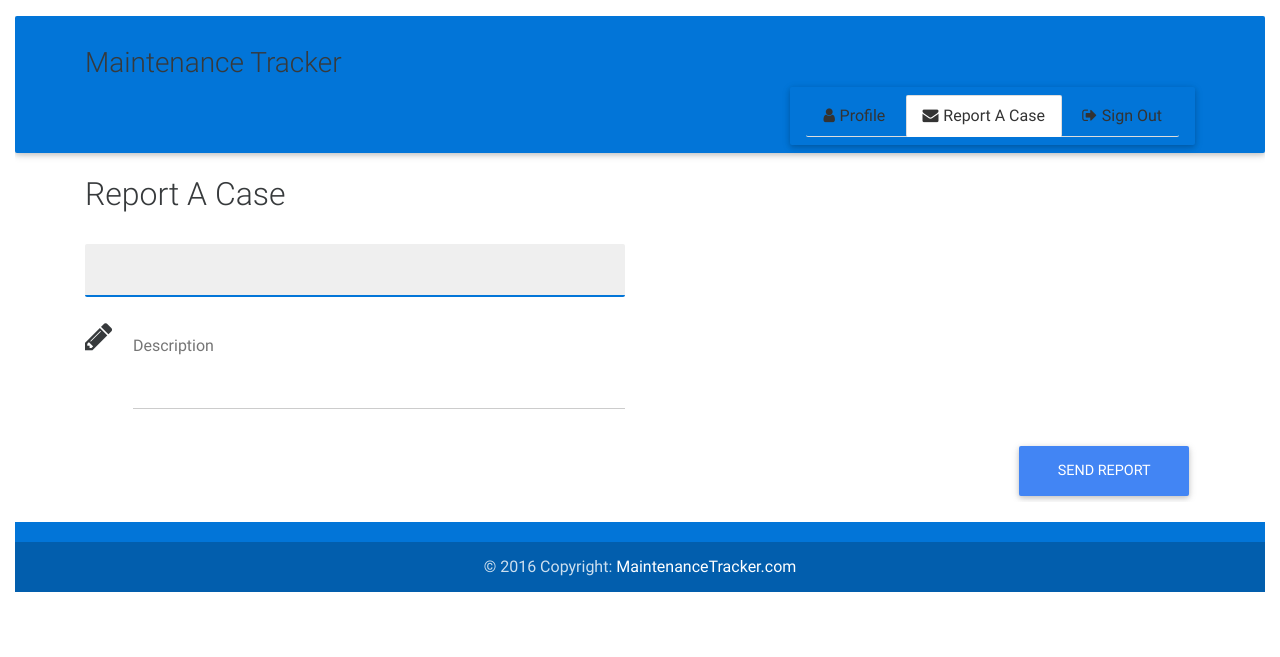
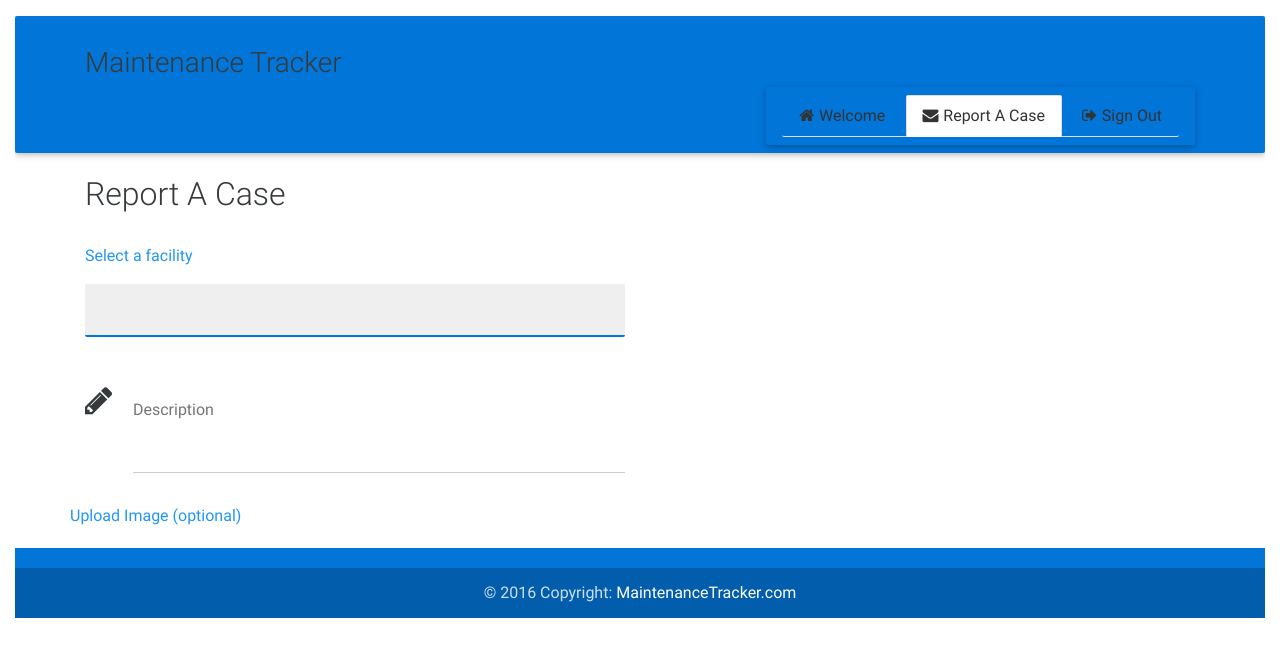
Before and after one commit to esther216/bc-19-maintenance-tracker, a Node project: template views/pages/staff.ejs in a window 1280 px wide, after a click on "Report A Case". Shown: the top 657 px of the page. Run offline with Node 20 templates, Linux system fonts and the light colour scheme; the template is opened without the code that fills it, so the values that code supplies are empty; some libraries are stand-ins or nearby versions.

Commit message:
clear UI bugs

```diff
--- a/public/css/styles.css
+++ b/public/css/styles.css
@@ -29,8 +29,23 @@
 select:after{
 	content:"\f063";
 }
+.blockquote > ul{
+  margin-left: 1em;
+}
 
-
+#home h1, #home h4, #contact h2{
+  font-weight: 400;
+}
+#sign-in .card{
+  border-right: 3px solid #0275d8;
+}
+#sign-in .card-block > div.mdform{
+  margin-top: 1em;
+  width: 100%!important;
+}
+.blockquote > ul > li{
+  list-style: disc;
+}
 .navbar.navbar-dark .nav-link, .navbar.navbar-dark .navbar-toggler{
     color: #333;
 }
@@ -54,28 +69,20 @@
 }*/
 
 @media (max-width: 768px) {
-    .full-bg-img,
+    /*.full-bg-img,
     .view {
         height: auto;
         position: relative;
-    }
+    }*/
 }
 
-/*.description {
-    padding-top: 25%;
-    padding-bottom: 3rem;
-    color: #fff
-}*/
 
 @media (max-width: 992px) {
-    .description {
-        padding-top: 7rem;
-        text-align: center;
-    }
+
 }
 
-@media (min-width: 576px) {
-    .card{
-        width: 100%;
-    }
+@media (max-width: 576px) {
+ .row > #sign-in.col-xs-6{
+  width: 100%;
+ }
 }
--- a/views/pages/staff.ejs
+++ b/views/pages/staff.ejs
@@ -7,7 +7,7 @@
 				<nav class="navbar navbar-dark bg-primary pull-right">
 					<ul class="nav nav-tabs tabs-2" role="tablist">
 				    <li class="nav-item">
-				       <a class="nav-link active" data-toggle="tab" href="#profile" role="tab"><i class="fa fa-user"></i>Profile</a>
+				       <a class="nav-link active" data-toggle="tab" href="#welcome" role="tab"><i class="fa fa-home"></i>Welcome</a>
 				    </li>
 				    <li class="nav-item">
 				       <a class="nav-link" data-toggle="tab" href="#report" role="tab"><i class="fa fa-envelope"></i>Report A Case</a>
@@ -22,14 +22,13 @@
 <!--/.Navbar-->
 
 <div class="tab-content">
-	<div class="tab-pane fade in active" id="profile" role="tabpanel">
+	<div class="tab-pane fade in active" id="welcome" role="tabpanel">
     <br>
 		<div class="container">
-			<h2 class="h2-responsive wow fadeInLeft">Profile</h2>
-	    <h6>Name: </h6>
-	    <h6>Email: </h6>
-	    <h6>Phone Number: </h6>
-	    <h6>Role: </h6>
+			<h2 class="h2-responsive wow fadeInLeft blue-text text-center">Hello User!</h2>
+	    <p>Trust you are having a great day. Please check your notification for important updates.</p>
+	    <p>Do you have an oberservation? Kindly make your request by clicking on the 'Report A Case" tab above. Thank you</>
+	    <p><em>Enjoy the rest of your day.</em></p>
 		</div>
   </div>
   <div class="tab-pane fade" id="report" role="tabpanel">
@@ -38,10 +37,14 @@
     	<h2 class="h2-responsive wow fadeInLeft">Report A Case</h2>
     	<br>
     	<div class= "row">
-    		<div class= "col-md-6">
-    			<select>
+    		<div class= "col-md-6 ">
+    			<div class="md-form">
+    				<p class="blue-text">Select a facility</p>
+    				<select id="all" class="md-select">
 
-    			</select>
+    				</select>
+
+    			</div>
     		</div>
     	</div>
     	<br>
@@ -49,10 +52,41 @@
     		<div class= "col-md-6">
     			<div class="md-form">
 				    <i class="fa fa-pencil prefix"></i>
-				    <textarea type="text" id="description" class="md-textarea"></textarea>
+				    <textarea type="text" id="description" class="md-textarea blue-text"></textarea>
 				    <label for="description">Description</label>
 					</div>
     		</div>
+    	</div>
+    	<div class="row">
+    		<a class="blue-text" data-toggle="modal" data-target="#image-upload">Upload Image (optional)</a>
+
+				<!-- image upload -->
+				<div class="modal fade" id="image-upload" tabindex="-1" role="dialog" aria-labelledby="myModalLabel" aria-hidden="true">
+				<div class="modal-dialog" role="document">
+				<!--Content-->
+				<div class="modal-content">
+				<!--Header-->
+				  <div class="modal-header">
+				    <button type="button" class="close" data-dismiss="modal" aria-label="Close">
+				      <span aria-hidden="true">&times;</span>
+				    </button>
+				    <h4 class="modal-title" id="myModalLabel">Image Upload</h4>
+				    </div>
+				    <!--Body-->
+				    <div class="modal-body">
+				    	<div class="md-form">
+								<i class="fa fa-camera prefix"></i>
+				        <input type="file" id="image" class="form-control">
+							</div>
+				    </div>
+
+				    <!--modal footer-->
+				    <div class="modal-footer">
+				      <button type="button" class="btn btn-secondary" data-dismiss="modal">Cancel</button>
+				      <button type="button" class="btn btn-primary" id="image-upload-btn">Upload</button>
+				    </div>
+					</div>
+				<!--/image upload-->
     	</div>
 			<button type="button" class="btn btn-primary btn-lg waves-effect pull-right" id="report-btn">Send Report</button>
 
```
Also changed, not shown: views/pages/admin.ejs (+8 -8 lines), views/pages/home.ejs (+18 -14 lines), public/js/app.js.
